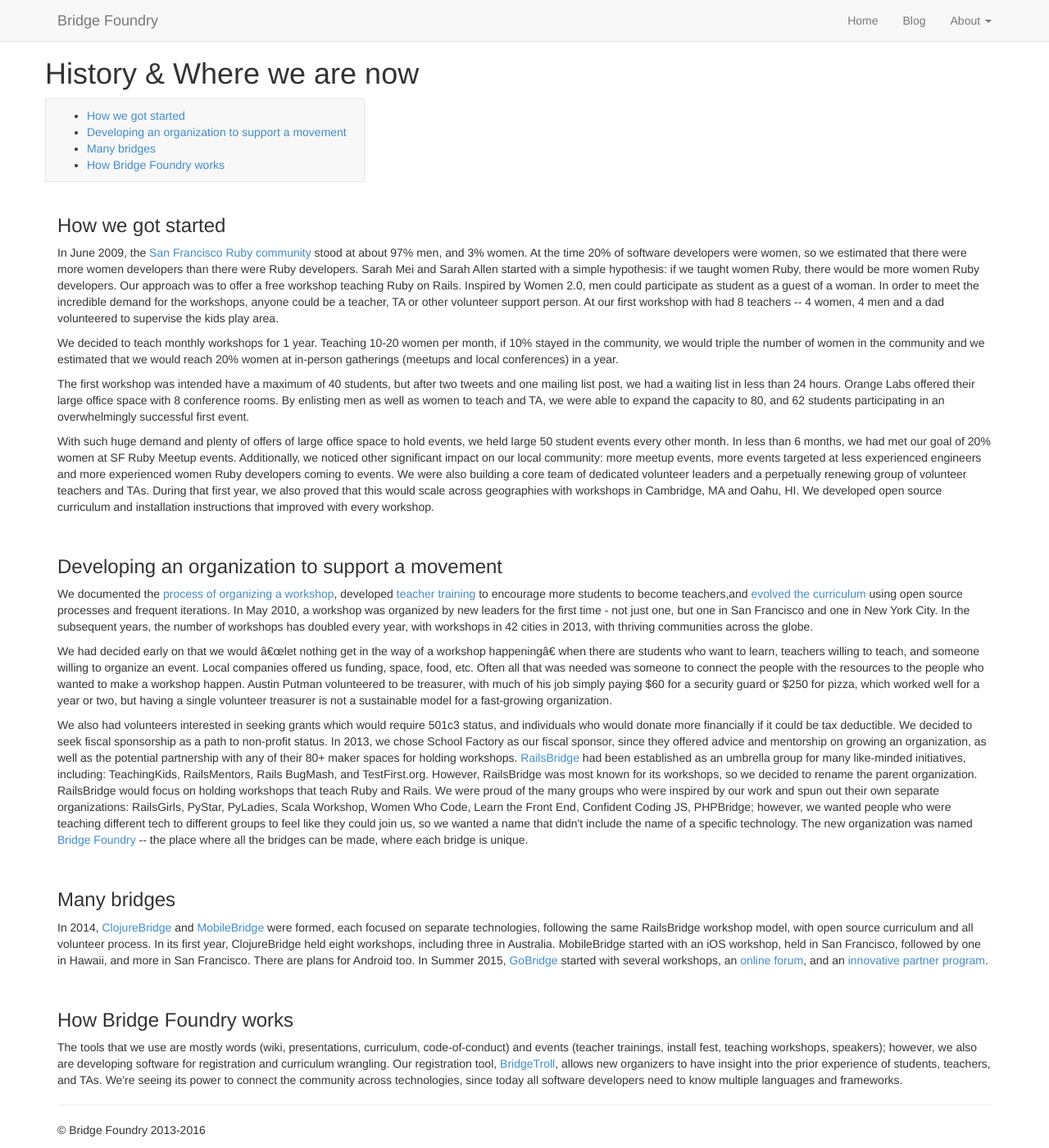
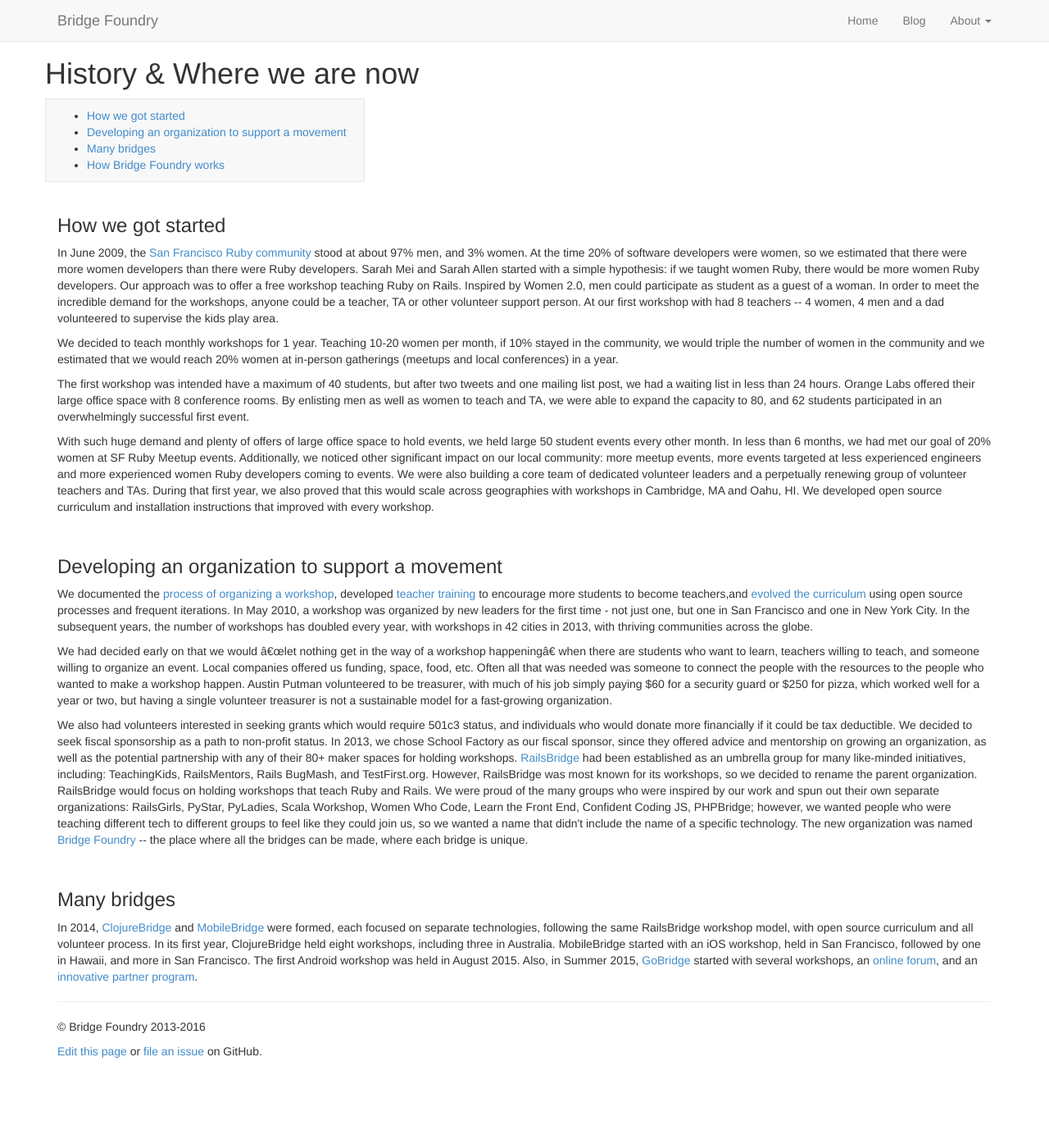
Before and after one commit to missherico/bridgefoundry.github.io, a Jekyll site: the page built from history-and-where-we-are-now.html, in a window 1280 px wide and 1400 px high. Shown: the whole window at 82% size. Built offline with Jekyll 4.4.1, drawn with Linux system fonts in a browser that asks for light colours.

Commit message:
Content sweep and edits for History page

```diff
--- a/history-and-where-we-are-now.html
+++ b/history-and-where-we-are-now.html
@@ -30,7 +30,7 @@
 
 <p>The first workshop was intended have a maximum of 40 students, but after two tweets and one mailing list post, we had a waiting list in less than
     24 hours. Orange Labs offered their large office space with 8 conference rooms. By enlisting men as well as women to teach and TA, we were able
-    to expand the capacity to 80, and 62 students participating in an overwhelmingly successful first event.</p>
+    to expand the capacity to 80, and 62 students participated in an overwhelmingly successful first event.</p>
 
 <p>With such huge demand and plenty of offers of large office space to hold events, we held large 50 student events every other month.
     In less than 6 months, we had met our goal of 20% women at SF Ruby Meetup events. Additionally, we noticed other significant impact on our
@@ -68,13 +68,6 @@
 <a id="many-bridges"></a>
 <p>In 2014, <a href="http://www.clojurebridge.org/" target="_blank">ClojureBridge</a> and <a href="https://github.com/mobilebridge" target="_blank">MobileBridge</a> were formed,
     each focused on separate technologies, following the same RailsBridge workshop model, with open source curriculum and all volunteer process. In its first year, ClojureBridge held eight workshops,
-    including three in Australia. MobileBridge started with an iOS workshop, held in San Francisco, followed by one in Hawaii, and more in San Francisco. There are plans for Android too.
-    In Summer 2015, <a href="http://golangbridge.org/" target="_blank">GoBridge</a> started with several workshops, an <a href="https://forum.golangbridge.org/" target="_blank">online forum</a>,
+    including three in Australia. MobileBridge started with an iOS workshop, held in San Francisco, followed by one in Hawaii, and more in San Francisco. The first Android workshop was held in August 2015.
+    Also, in Summer 2015, <a href="http://golangbridge.org/" target="_blank">GoBridge</a> started with several workshops, an <a href="https://forum.golangbridge.org/" target="_blank">online forum</a>,
     and an <a href="https://medium.com/@GolangBridge/go-needs-everyone-s-help-13f74bdf3432#.zbhpmygqd" target="_blank">innovative partner program</a>.</p>
-
-<br />
-<h3>How Bridge Foundry works</h3>
-<a id="how-it-works"></a>
-<p>The tools that we use are mostly words (wiki, presentations, curriculum, code-of-conduct) and events (teacher trainings, install fest, teaching workshops, speakers);
-    however, we also are developing software for registration and curriculum wrangling. Our registration tool, <a href="https://www.bridgetroll.org/" target="_blank">BridgeTroll</a>, allows new organizers to have insight into
-    the prior experience of students, teachers, and TAs. We're seeing its power to connect the community across technologies, since today all software developers need to know multiple languages and frameworks.</p>
```
